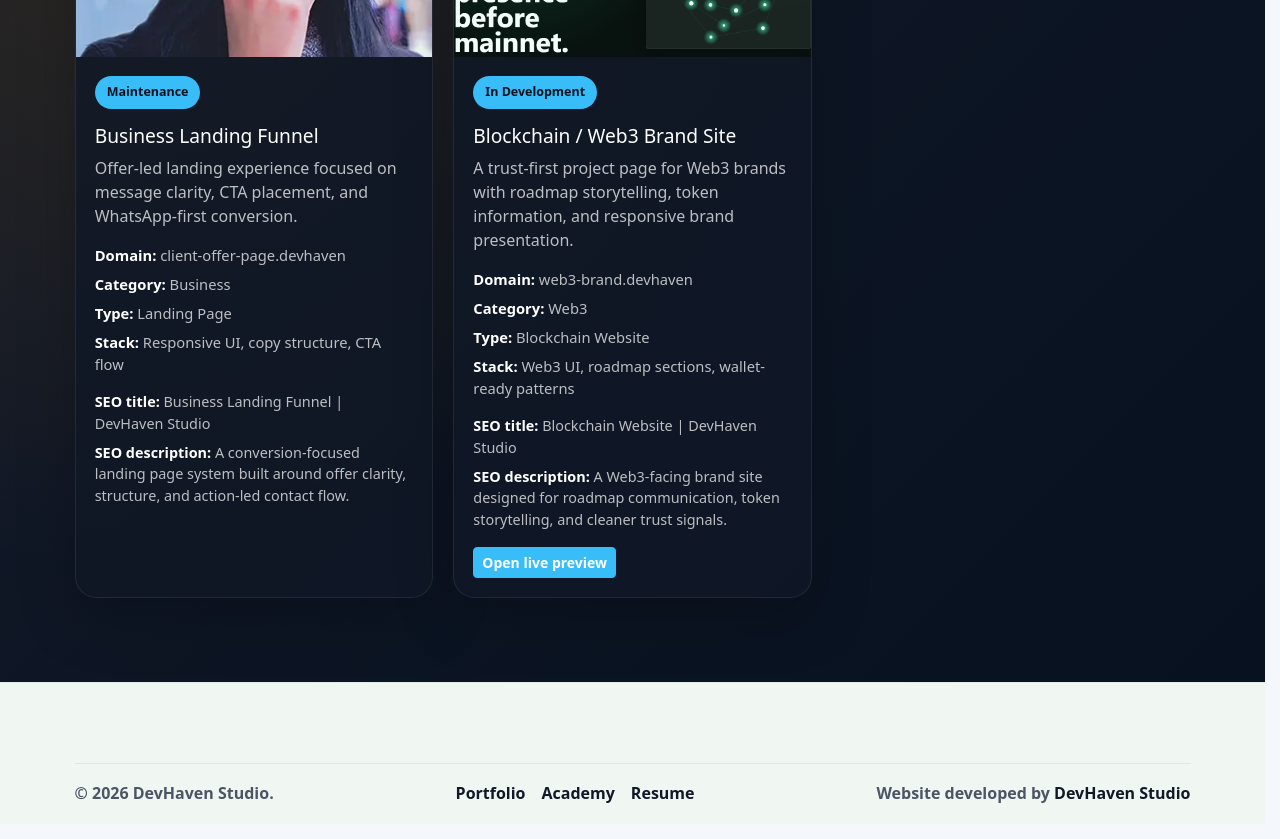
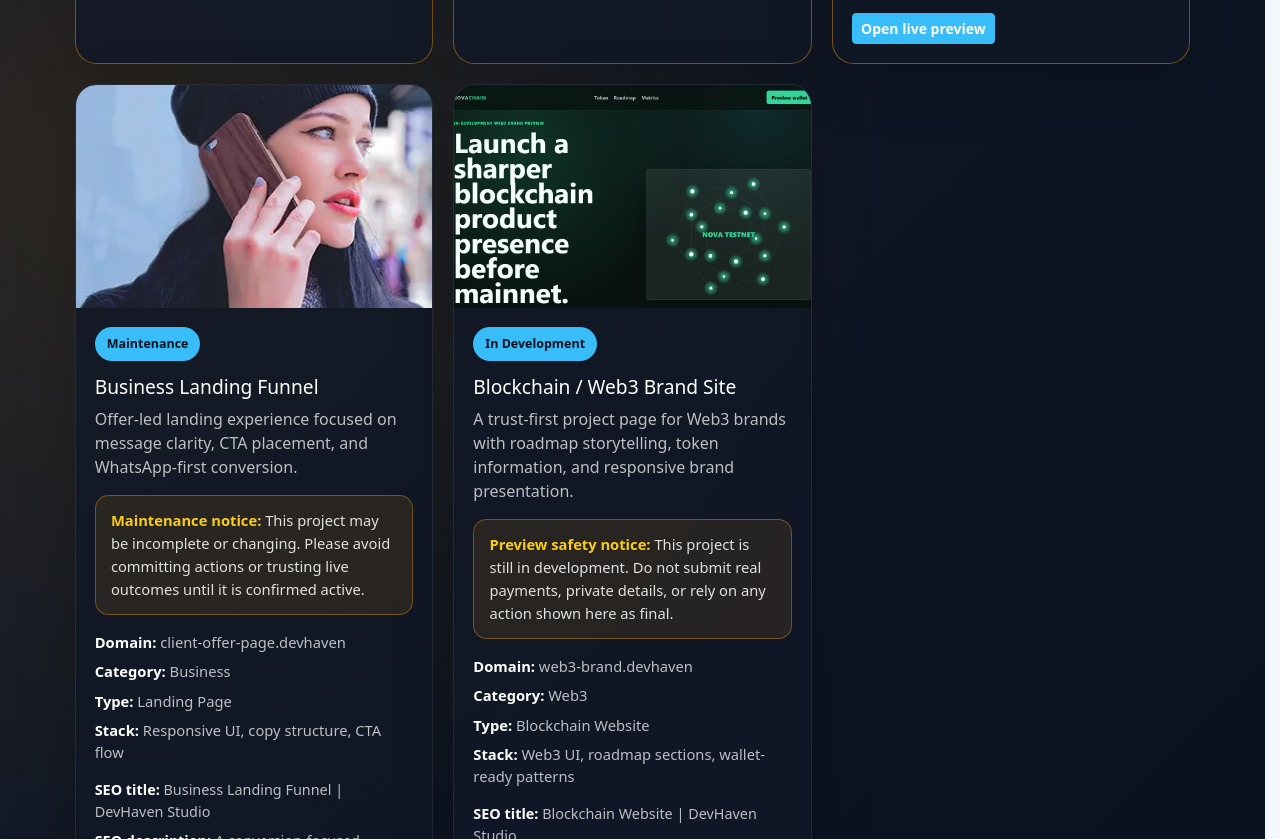
Before and after one commit to Olamzyjay/devhaven-portfolio-academy, a website: page network.html in a window 1280 px wide. Shown: the part 2609-3448 px from the top of the page. Drawn offline with nearby package versions, Linux system fonts and the light colour scheme; no server answers.

Commit message:
Add safety notices for preview registry projects

```diff
--- a/network-registry.js
+++ b/network-registry.js
@@ -96,6 +96,11 @@ function initNetworkRegistry() {
       const category = project.category || project.type || "Project";
       const isPreview = project.status === "In Development" && Boolean(projectUrl);
       const primaryActionLabel = isPreview ? "Open live preview" : "Open project";
+      const statusWarning = project.status === "In Development"
+        ? `<p class="network-status-warning"><strong>Preview safety notice:</strong> This project is still in development. Do not submit real payments, private details, or rely on any action shown here as final.</p>`
+        : project.status === "Maintenance"
+          ? `<p class="network-status-warning"><strong>Maintenance notice:</strong> This project may be incomplete or changing. Please avoid committing actions or trusting live outcomes until it is confirmed active.</p>`
+          : "";
       const seoLine = project.seoTitle || project.seoDescription
         ? `<div class="network-seo">
             ${project.seoTitle ? `<span><strong>SEO title:</strong> ${project.seoTitle}</span>` : ""}
@@ -115,6 +120,7 @@ function initNetworkRegistry() {
             </div>
             <h3>${project.client}</h3>
             <p>${project.description || "A verified DevHaven Studio project."}</p>
+            ${statusWarning}
             <div class="network-meta">
               <span><strong>Domain:</strong> ${project.domain || "Private deployment"}</span>
               <span><strong>Category:</strong> ${category}</span>
--- a/styles.css
+++ b/styles.css
@@ -1243,6 +1243,21 @@ body.reduce-motion .case-card:hover {
   color: rgba(255, 255, 255, 0.72);
 }
 
+.network-status-warning {
+  border: 1px solid rgba(245, 158, 11, 0.38);
+  border-radius: 0.85rem;
+  background: rgba(245, 158, 11, 0.1);
+  color: rgba(255, 255, 255, 0.86) !important;
+  font-size: 0.92rem;
+  line-height: 1.55;
+  margin: 0 0 1rem;
+  padding: 0.85rem 0.95rem;
+}
+
+.network-status-warning strong {
+  color: #facc15;
+}
+
 .network-meta {
   display: grid;
   gap: 0.45rem;
```
